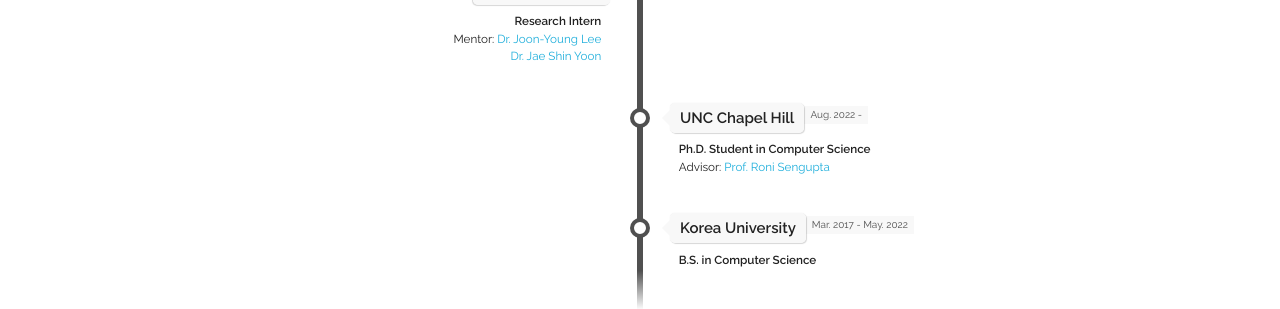
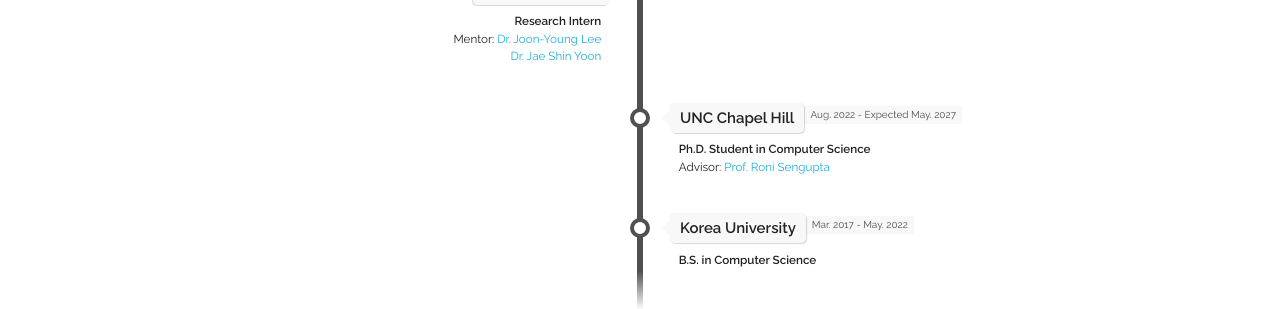
Before and after one commit to chedgekorea/chedgekorea.github.io, a Jekyll site: the page built from index.html, in a window 1280 px wide and 900 px high, scrolled down 3009 px. Shown: the part 470-779 px from the top of the window. Built offline with Jekyll 4.4.1, drawn with Linux system fonts in a browser that asks for light colours; some web fonts are replaced.

Commit message:
Update expected graduation date in experience.yaml

```diff
--- a/_data/experience.yaml
+++ b/_data/experience.yaml
@@ -12,7 +12,7 @@
   category: "work"
 
 - place: "UNC Chapel Hill"
-  time: "Aug. 2022 - "
+  time: "Aug. 2022 - Expected May. 2027"
   title: "Ph.D. Student in Computer Science"
   subtitle: "Advisor: <a href='https://www.cs.unc.edu/~ronisen/'  style='text-decoration: none;'>Prof. Roni Sengupta</a>"
   category: "school"
```
